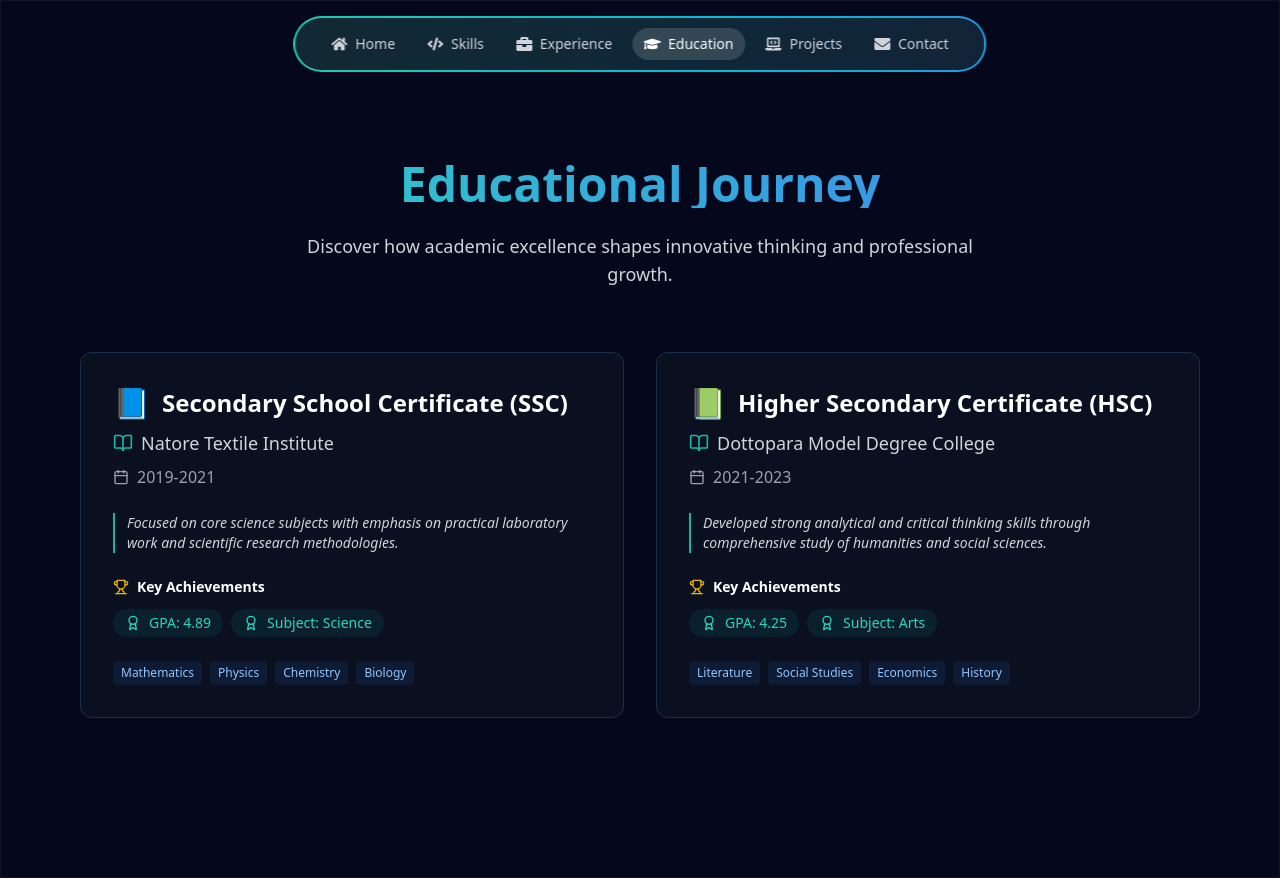
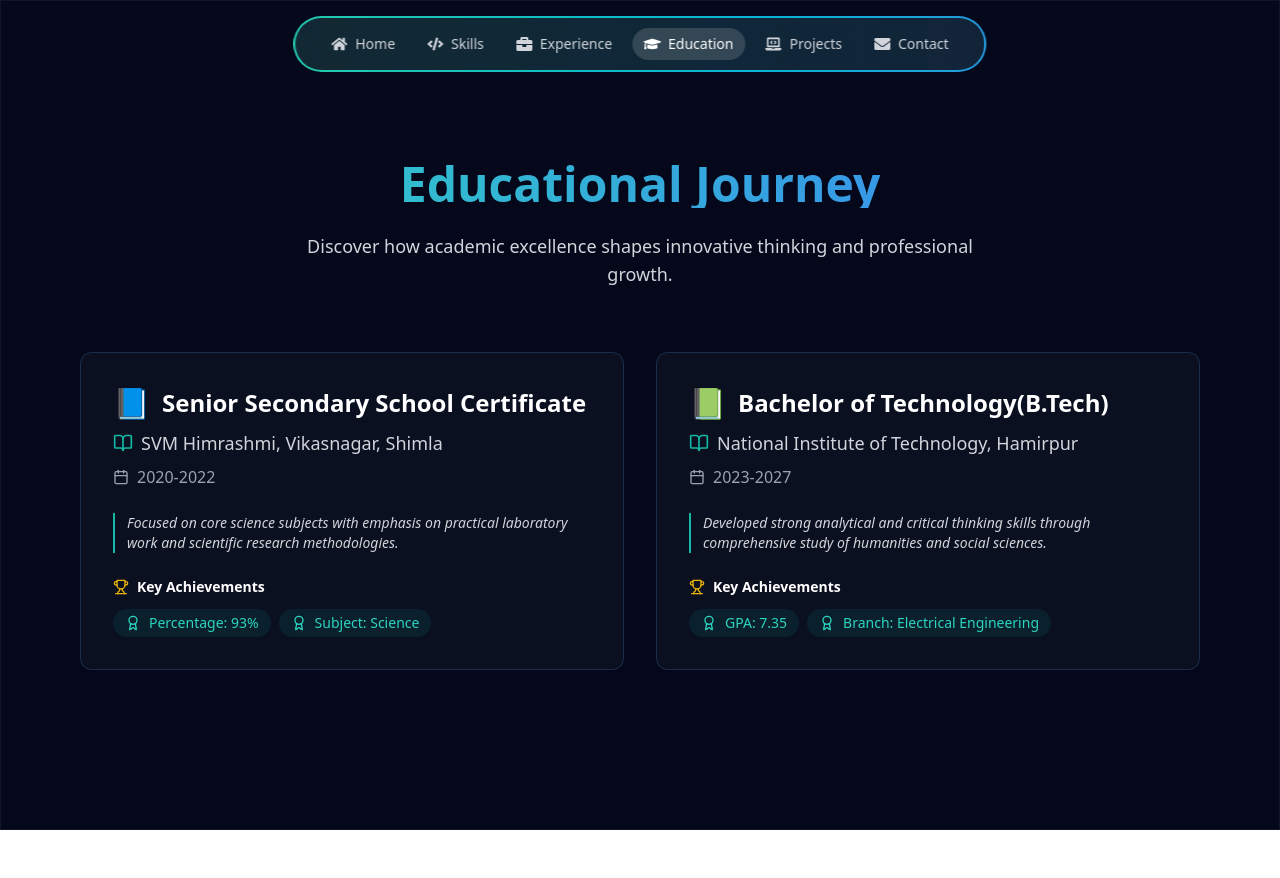
Before and after one commit to IshitaBansal09/Portfolio, a React (Vite) app: page /education in a window 1280 px wide. After the commit the page ends 830 px from the top, so only its background shows below. Built offline with nearby package versions, Linux system fonts and the light colour scheme.

Commit message:
Education added

```diff
--- a/src/pages/Education/Education.jsx
+++ b/src/pages/Education/Education.jsx
@@ -15,22 +15,20 @@ const EducationSection = () => {
 
   const educationData = [
     {
-      degree: "Secondary School Certificate (SSC)",
-      school: "Natore Textile Institute",
+      degree: "Senior Secondary School Certificate",
+      school: "SVM Himrashmi, Vikasnagar, Shimla",
       mascot: "📘",
-      year: "2019-2021",
-      achievements: ["GPA: 4.89", "Subject: Science"],
-      skills: ["Mathematics", "Physics", "Chemistry", "Biology"],
+      year: "2020-2022",
+      achievements: ["Percentage: 93%", "Subject: Science"],
       description:
         "Focused on core science subjects with emphasis on practical laboratory work and scientific research methodologies.",
     },
     {
-      degree: "Higher Secondary Certificate (HSC)",
-      school: "Dottopara Model Degree College",
+      degree: "Bachelor of Technology(B.Tech)",
+      school: "National Institute of Technology, Hamirpur",
       mascot: "📗",
-      year: "2021-2023",
-      achievements: ["GPA: 4.25", "Subject: Arts"],
-      skills: ["Literature", "Social Studies", "Economics", "History"],
+      year: "2023-2027",
+      achievements: ["GPA: 7.35", "Branch: Electrical Engineering"],
       description:
         "Developed strong analytical and critical thinking skills through comprehensive study of humanities and social sciences.",
     },
@@ -140,17 +138,6 @@ const EducationSection = () => {
                     ))}
                   </div>
                 </div>
-
-                <div className="flex flex-wrap gap-2">
-                  {edu.skills.map((skill, i) => (
-                    <span
-                      key={i}
-                      className="px-2 py-1 text-xs rounded bg-blue-500/10 text-blue-300"
-                    >
-                      {skill}
-                    </span>
-                  ))}
-                </div>
               </div>
             </motion.div>
           ))}
```
